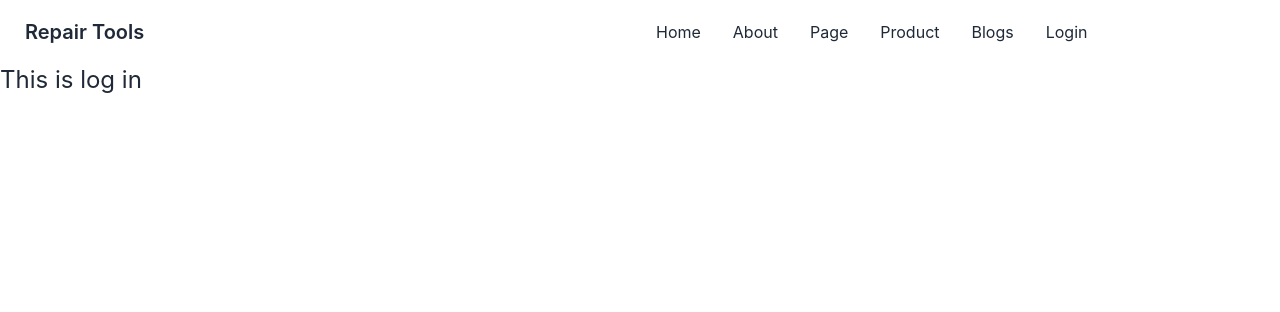
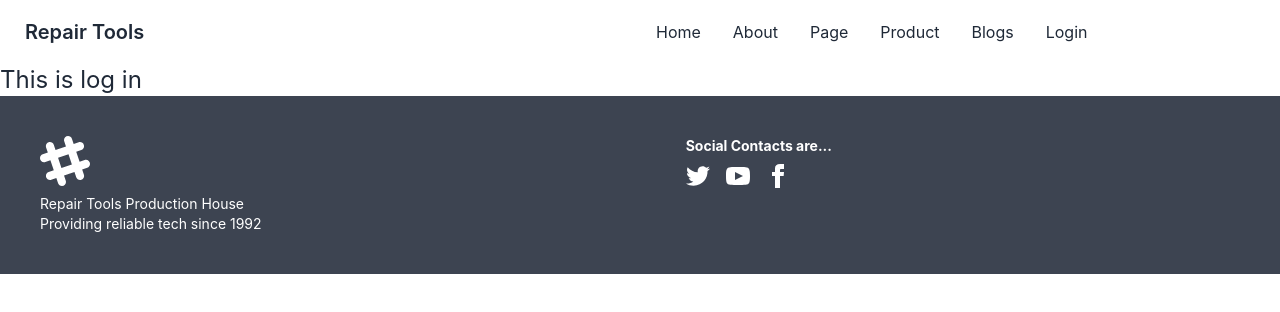
Before and after one commit to shabbirahmedshuvo01/my-work-12-client-on, a React (Create React App) app: page /login in a window 1280 px wide. Shown: the top 312 px of the page. Built offline with nearby package versions, Linux system fonts and the light colour scheme.

Commit message:
footer added

```diff
--- a/src/App.js
+++ b/src/App.js
@@ -1,6 +1,7 @@
 import { Route, Routes } from 'react-router-dom';
 import './App.css';
 import About from './Components/About/About';
+import Footer from './Components/Footer/Footer';
 import Home from './Components/Home/Home';
 import Login from './Components/Login/Login';
 import Navbar from './Components/Navbar/Navbar';
@@ -15,6 +16,7 @@
         <Route path='/about' element={<About></About>}></Route>
         <Route path='/login' element={<Login></Login>}></Route>
       </Routes>
+      <Footer></Footer>
     </div>
   );
 }
--- /dev/null
+++ b/src/Components/Footer/Footer.js
@@ -0,0 +1,22 @@
+import React from 'react';
+
+const Footer = () => {
+    return (
+        <footer className="footer p-10 bg-neutral text-neutral-content">
+            <div>
+                <svg width="50" height="50" viewBox="0 0 24 24" xmlns="http://www.w3.org/2000/svg" fillRule="evenodd" clipRule="evenodd" className="fill-current"><path d="M22.672 15.226l-2.432.811.841 2.515c.33 1.019-.209 2.127-1.23 2.456-1.15.325-2.148-.321-2.463-1.226l-.84-2.518-5.013 1.677.84 2.517c.391 1.203-.434 2.542-1.831 2.542-.88 0-1.601-.564-1.86-1.314l-.842-2.516-2.431.809c-1.135.328-2.145-.317-2.463-1.229-.329-1.018.211-2.127 1.231-2.456l2.432-.809-1.621-4.823-2.432.808c-1.355.384-2.558-.59-2.558-1.839 0-.817.509-1.582 1.327-1.846l2.433-.809-.842-2.515c-.33-1.02.211-2.129 1.232-2.458 1.02-.329 2.13.209 2.461 1.229l.842 2.515 5.011-1.677-.839-2.517c-.403-1.238.484-2.553 1.843-2.553.819 0 1.585.509 1.85 1.326l.841 2.517 2.431-.81c1.02-.33 2.131.211 2.461 1.229.332 1.018-.21 2.126-1.23 2.456l-2.433.809 1.622 4.823 2.433-.809c1.242-.401 2.557.484 2.557 1.838 0 .819-.51 1.583-1.328 1.847m-8.992-6.428l-5.01 1.675 1.619 4.828 5.011-1.674-1.62-4.829z"></path></svg>
+                <p>Repair Tools Production House<br />Providing reliable tech since 1992</p>
+            </div>
+            <div>
+                <span className="font-bold">Social Contacts are...</span>
+                <div className="grid grid-flow-col gap-4">
+                    <a><svg xmlns="http://www.w3.org/2000/svg" width="24" height="24" viewBox="0 0 24 24" className="fill-current"><path d="M24 4.557c-.883.392-1.832.656-2.828.775 1.017-.609 1.798-1.574 2.165-2.724-.951.564-2.005.974-3.127 1.195-.897-.957-2.178-1.555-3.594-1.555-3.179 0-5.515 2.966-4.797 6.045-4.091-.205-7.719-2.165-10.148-5.144-1.29 2.213-.669 5.108 1.523 6.574-.806-.026-1.566-.247-2.229-.616-.054 2.281 1.581 4.415 3.949 4.89-.693.188-1.452.232-2.224.084.626 1.956 2.444 3.379 4.6 3.419-2.07 1.623-4.678 2.348-7.29 2.04 2.179 1.397 4.768 2.212 7.548 2.212 9.142 0 14.307-7.721 13.995-14.646.962-.695 1.797-1.562 2.457-2.549z"></path></svg></a>
+                    <a><svg xmlns="http://www.w3.org/2000/svg" width="24" height="24" viewBox="0 0 24 24" className="fill-current"><path d="M19.615 3.184c-3.604-.246-11.631-.245-15.23 0-3.897.266-4.356 2.62-4.385 8.816.029 6.185.484 8.549 4.385 8.816 3.6.245 11.626.246 15.23 0 3.897-.266 4.356-2.62 4.385-8.816-.029-6.185-.484-8.549-4.385-8.816zm-10.615 12.816v-8l8 3.993-8 4.007z"></path></svg></a>
+                    <a><svg xmlns="http://www.w3.org/2000/svg" width="24" height="24" viewBox="0 0 24 24" className="fill-current"><path d="M9 8h-3v4h3v12h5v-12h3.642l.358-4h-4v-1.667c0-.955.192-1.333 1.115-1.333h2.885v-5h-3.808c-3.596 0-5.192 1.583-5.192 4.615v3.385z"></path></svg></a>
+                </div>
+            </div>
+        </footer>
+    );
+};
+
+export default Footer;
```
